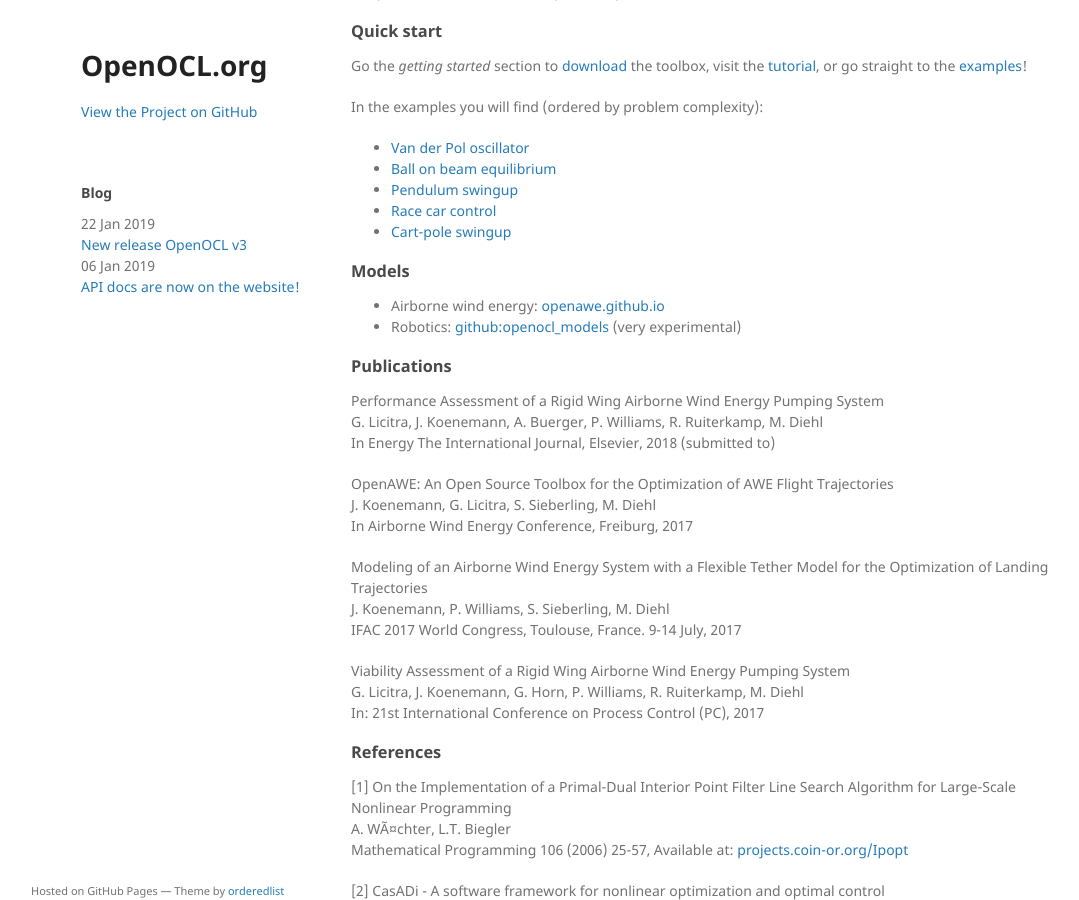
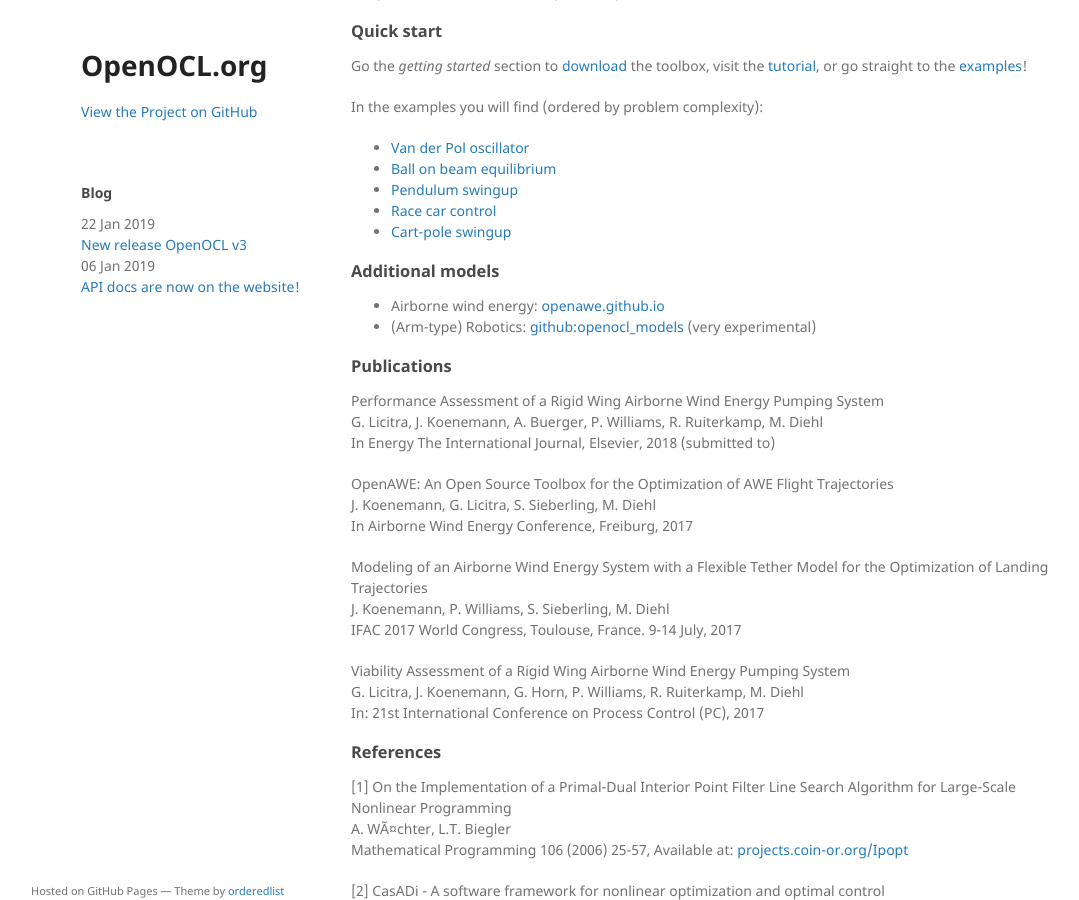
Before and after one commit to OpenOCL/openocl.github.io, a Jekyll site: the page built from index.md, in a window 1280 px wide and 900 px high, scrolled down 697 px. Shown: the whole window, without its empty margins (84-1163 px from the left). Built offline with Jekyll 4.4.1, drawn with Linux system fonts in a browser that asks for light colours; our own code applies the rules of GitHub Pages for plain Markdown files.

Commit message:
Update index.md

```diff
--- a/index.md
+++ b/index.md
@@ -29,10 +29,10 @@
 * [Cart-pole swingup](https://github.com/OpenOCL/OpenOCL/tree/master/Examples/05CartPole)
 
 
-### Models
+### Additional models
 
 * Airborne wind energy: [openawe.github.io](https://openawe.github.io/)
-* Robotics: [github:openocl_models](https://github.com/JonasKoenemann/openocl_models) (very experimental)
+* (Arm-type) Robotics: [github:openocl_models](https://github.com/JonasKoenemann/openocl_models) (very experimental)
 
 ### Publications
 
```
